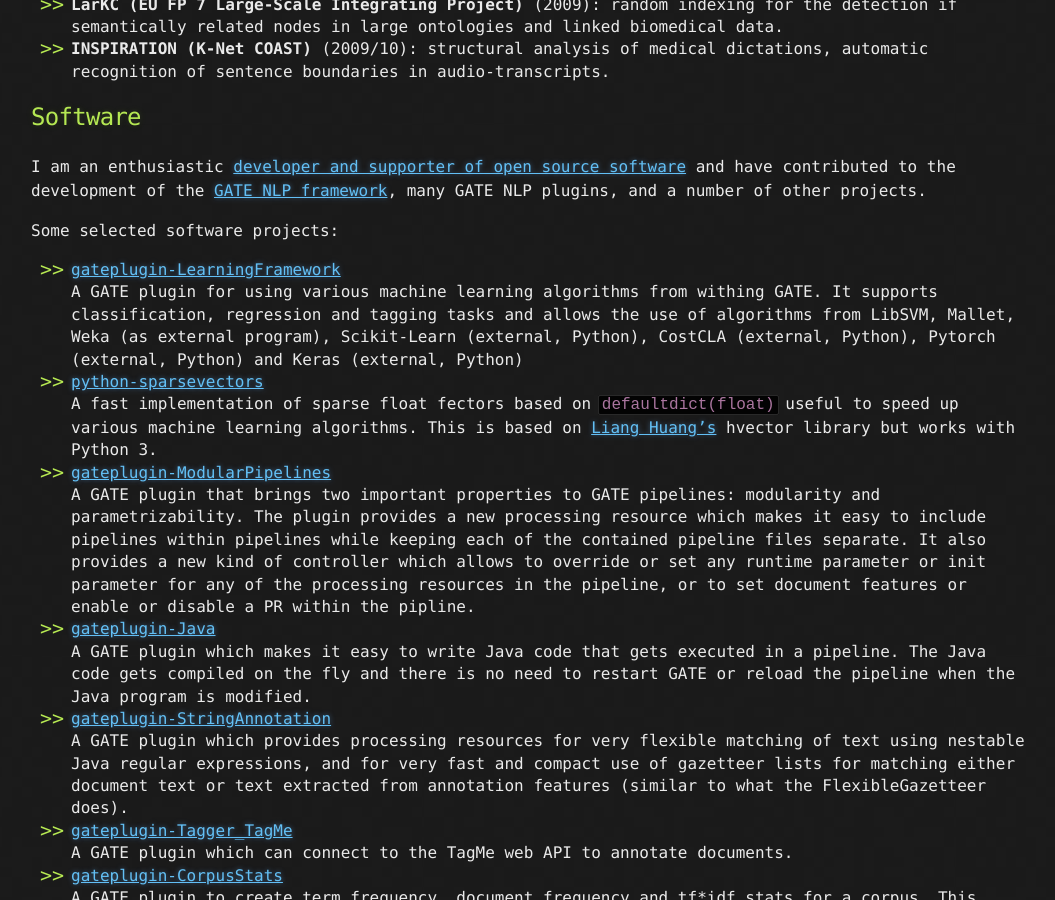
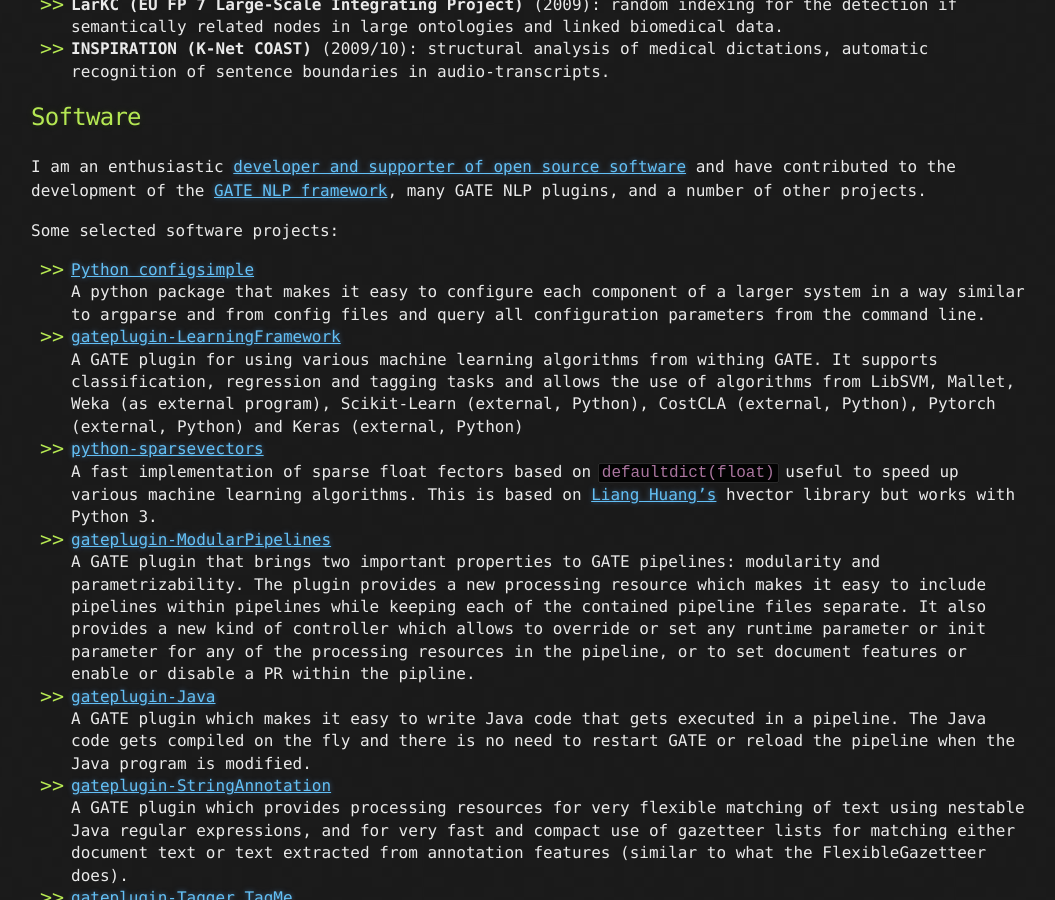
Before and after one commit to johann-petrak/johann-petrak.github.com, a Jekyll site: the page built from index.md, in a window 1280 px wide and 900 px high, scrolled down 2004 px. Shown: the whole window, without its empty margins (109-1164 px from the left). Built offline with Jekyll 4.4.1, drawn with Linux system fonts in a browser that asks for light colours.

Commit message:
Add configsimple

```diff
--- a/index.md
+++ b/index.md
@@ -109,6 +109,9 @@
 
 Some selected software projects:
 
+* [Python configsimple](https://pypi.org/project/configsimple/)<br/>
+  A python package that makes it easy to configure each component of a larger system in a way
+  similar to argparse and from config files and query all configuration parameters from the command line.
 * [gateplugin-LearningFramework](https://github.com/GateNLP/gateplugin-LearningFramework)<br/>
   A GATE plugin for using various machine learning algorithms from withing GATE. It supports classification, regression and tagging tasks and allows the use of algorithms from LibSVM, Mallet, Weka (as external program), Scikit-Learn (external, Python), CostCLA (external, Python), Pytorch (external, Python) and Keras (external, Python)
 * [python-sparsevectors](https://github.com/johann-petrak/python-sparsevectors)<br/>
@@ -123,7 +126,7 @@
 * [gateplugin-Tagger_TagMe](https://github.com/GateNLP/gateplugin-Tagger_TagMe)<br/>
   A GATE plugin which can connect to the TagMe web API to annotate documents.
 * [gateplugin-CorpusStats](https://github.com/johann-petrak/gateplugin-CorpusStats)<br/>
-  A GATE plugin to create term frequency, document frequency and tf*idf stats for a corpus. This plugin can be run multi-threaded using GCP.
+  A GATE plugin to create term frequency, document frequency and tf\*idf stats for a corpus. This plugin can be run multi-threaded using GCP.
 * [gatelib-interaction](https://github.com/GateNLP/gatelib-interaction)<br/>
   A library that simplifies the interaction between GATE processing resources and external software. The interaction can be done either by starting a separate process and communicating through pipes with the process or by communicating with a separate server. So far this is mainly used for enabling the GATE machine learning plugin, gateplugin-LearningFramework to use Weka, Scikit-Learn, Keras, Pytorch and other external tools.
 * [gateplugin-AnnotationGraphs](https://github.com/johann-petrak/gateplugin-AnnotationGraphs)<br/>
```
